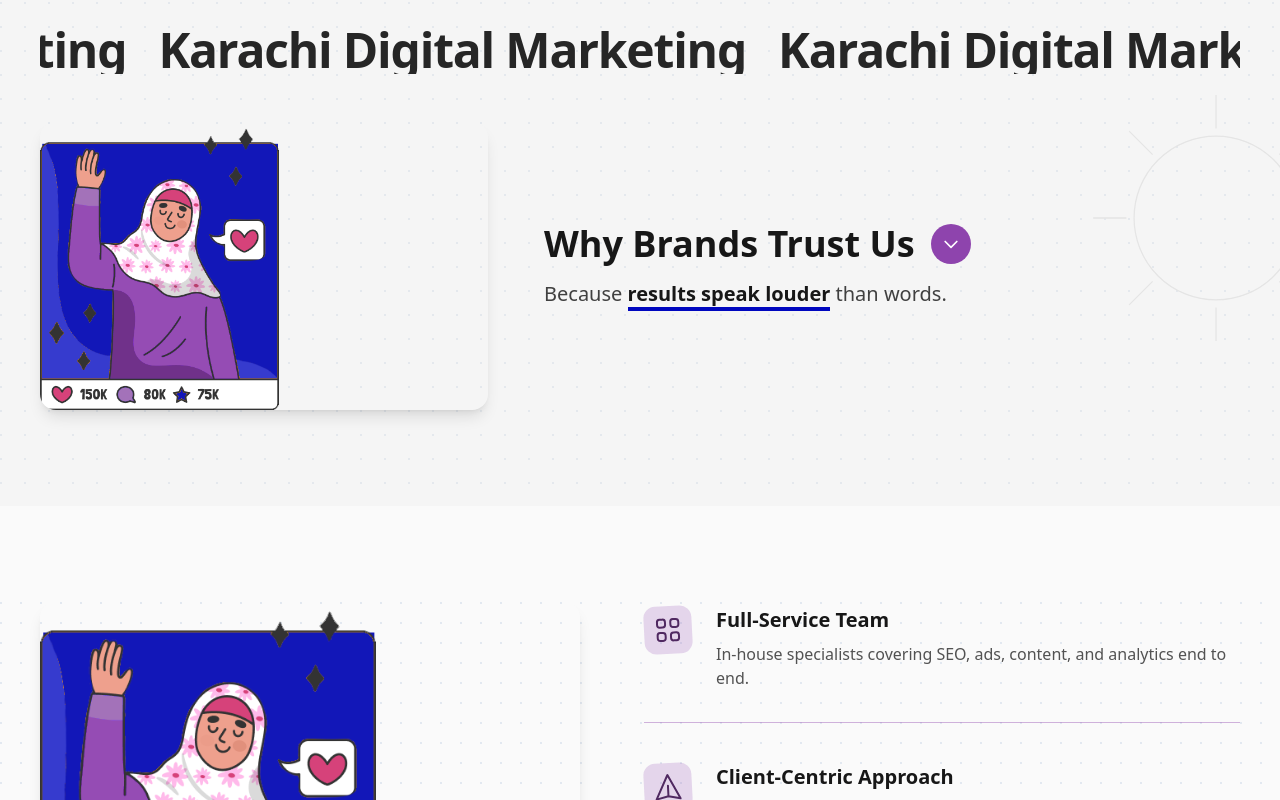
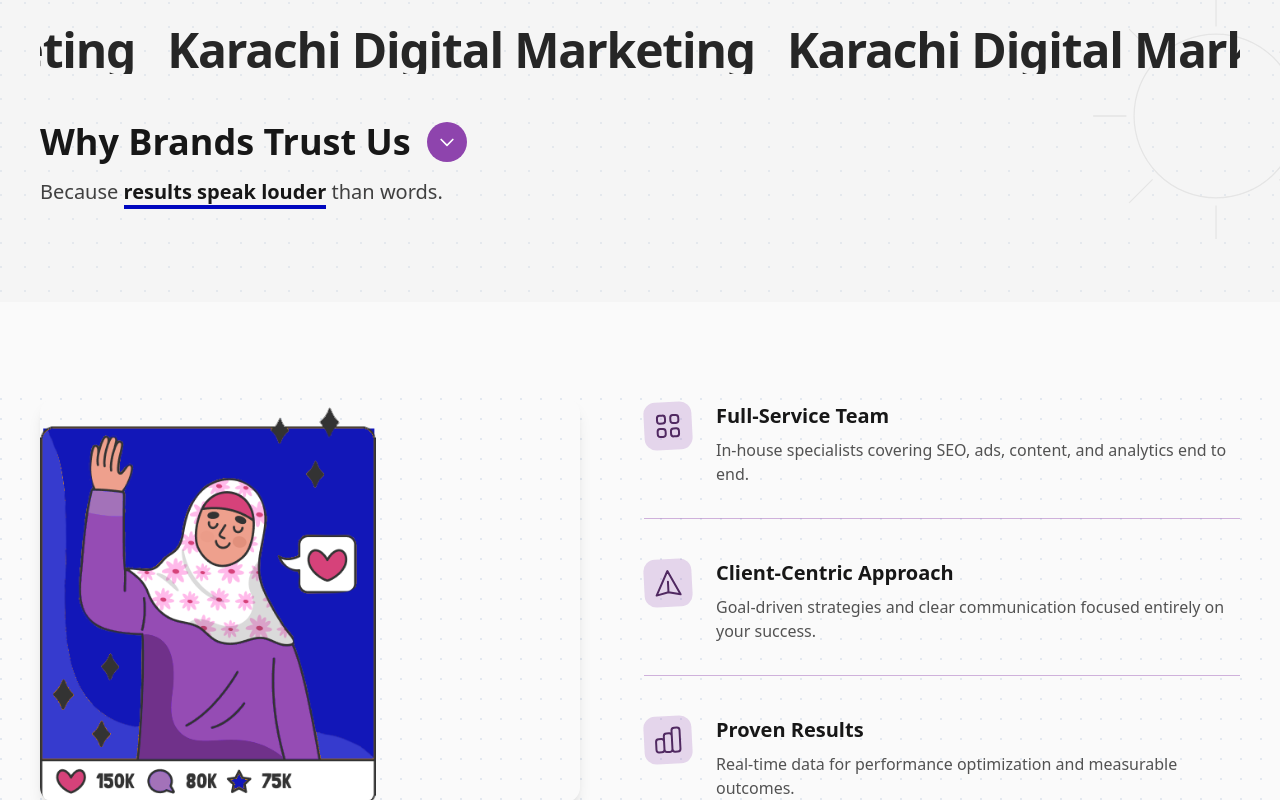
Before and after one commit to Sharmeen-Rauf/orixagrowth, a Next.js app: page / in a window 1280 px wide. Shown: the part 1960-2760 px from the top of the page. Built offline with nearby package versions, Linux system fonts and the light colour scheme.

Commit message:
Refactor WhyBrandsTrustSection to remove the image and simplify the layout, enhancing focus on the heading and tagline for improved clarity and engagement.

```diff
--- a/src/components/WhyBrandsTrustSection.tsx
+++ b/src/components/WhyBrandsTrustSection.tsx
@@ -1,6 +1,4 @@
 "use client";
-
-import Image from "next/image";
 
 export default function WhyBrandsTrustSection() {
   return (
@@ -52,18 +50,7 @@ export default function WhyBrandsTrustSection() {
           </div>
         </div>
 
-        {/* Why Brands Trust Us: image + heading & tagline */}
-        <div className="flex flex-col gap-10 md:flex-row md:items-center md:gap-14">
-          <div className="relative h-56 w-full shrink-0 overflow-hidden rounded-2xl shadow-lg md:h-72 md:max-w-md">
-            <Image
-              src="/Why%20Brands%20Trust%20Us.png"
-              alt="Why Brands Trust Us"
-              fill
-              sizes="(max-width: 768px) 100vw, 28rem"
-              className="object-contain object-left"
-            />
-          </div>
-          <div>
+        {/* Why Brands Trust Us + tagline */}
         <div className="flex flex-wrap items-center gap-4">
           <h2 className="text-3xl font-bold text-neutral-900 md:text-4xl">
             Why Brands Trust Us
@@ -82,8 +69,6 @@ export default function WhyBrandsTrustSection() {
           than words.
         </p>
       </div>
-        </div>
-      </div>
     </section>
   );
 }
```
Lines whose indentation alone changed are shown as unchanged.
